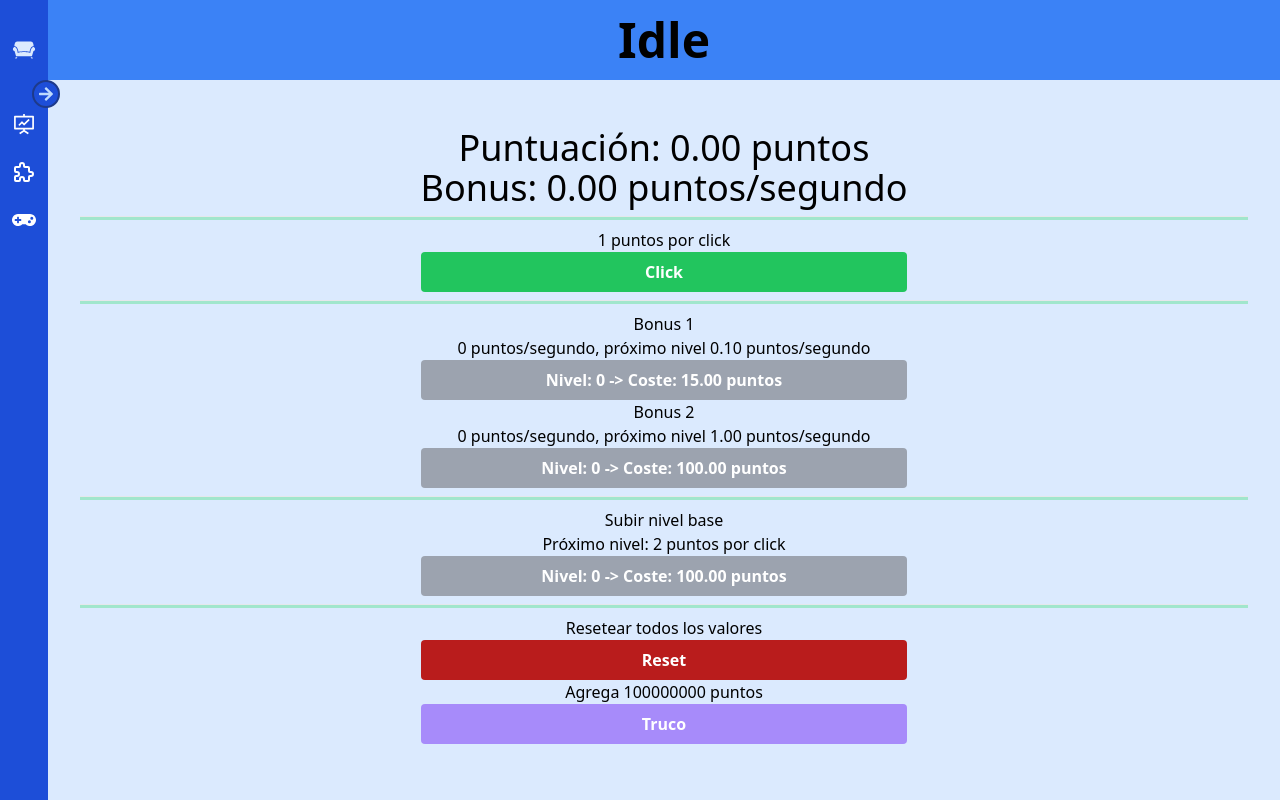
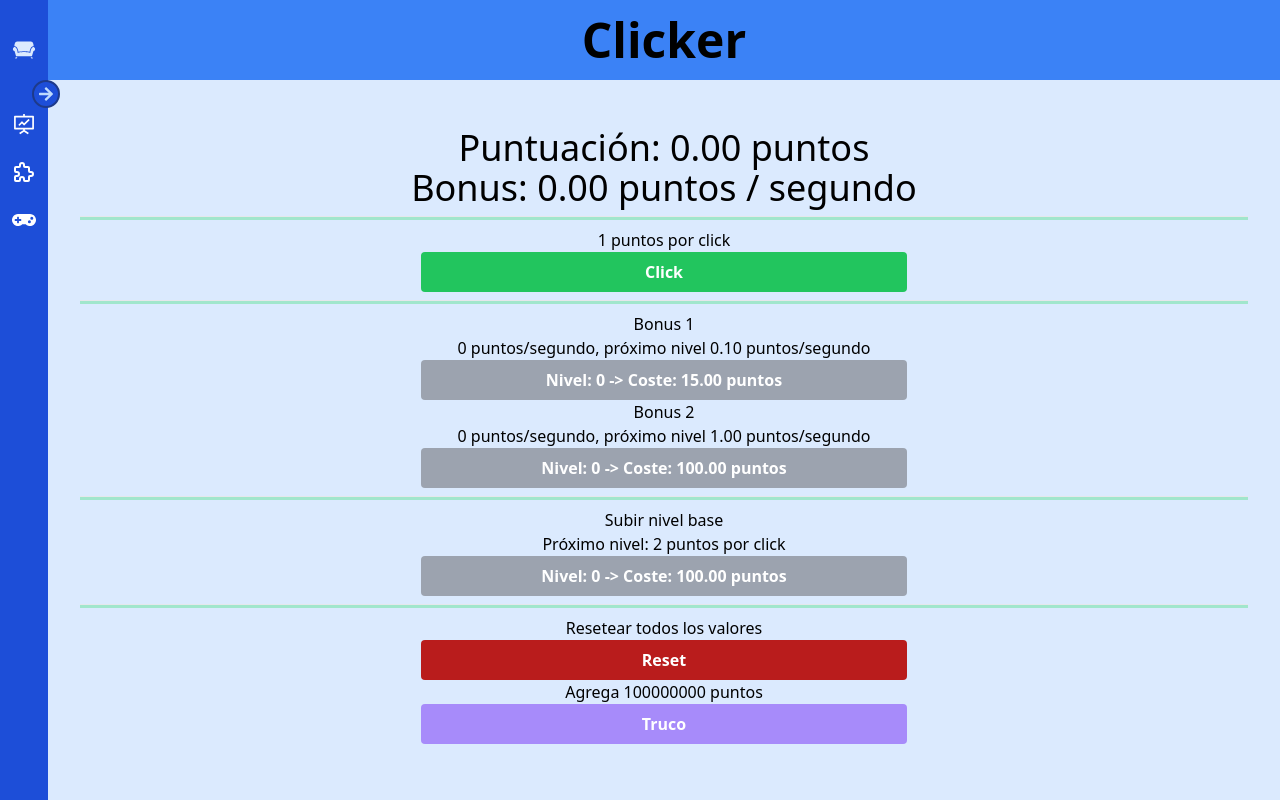
Before and after one commit to irenealcaine/el-rincon-de-no-pensar, a React (Create React App) app: page /games/idle in a window 1280 px wide. Built offline with nearby package versions, Linux system fonts and the light colour scheme.

Commit message:
Update IdleGame.jsx and Idle.jsx

```diff
--- a/src/Components/IdleGame.jsx
+++ b/src/Components/IdleGame.jsx
@@ -68,10 +68,12 @@ const IdleGame = () => {
 
   return (
     <div className="p-8 flex flex-col items-center">
-      <p className="text-4xl">Puntuación: {score.toFixed(2)} puntos</p>
-      <p className="text-4xl">
-        Bonus: {(bonus1.level * 0.1 + bonus2.level * 1).toFixed(2)}{" "}
-        puntos/segundo
+      <p className="text-2xl md:text-4xl">
+        Puntuación: {score.toFixed(2)} puntos
+      </p>
+      <p className="text-2xl md:text-4xl">
+        Bonus: {(bonus1.level * 0.1 + bonus2.level * 1).toFixed(2)} puntos /
+        segundo
       </p>
       <hr className="h-1 bg-green-400/40 my-2 w-full" />
       <p>{2 ** base.level} puntos por click</p>
--- a/src/Pages/Idle.jsx
+++ b/src/Pages/Idle.jsx
@@ -4,7 +4,7 @@ import IdleGame from "../Components/IdleGame";
 const Idle = () => {
   return (
     <div className="min-h-screen bg-blue-100">
-      <Header title={"Idle"} />
+      <Header title={"Clicker"} />
       <IdleGame />
     </div>
   );
```
